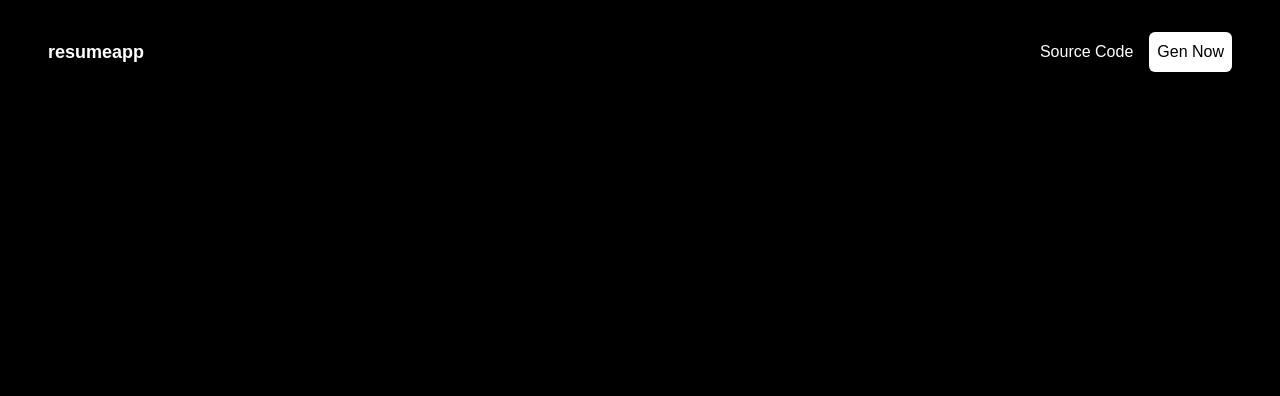
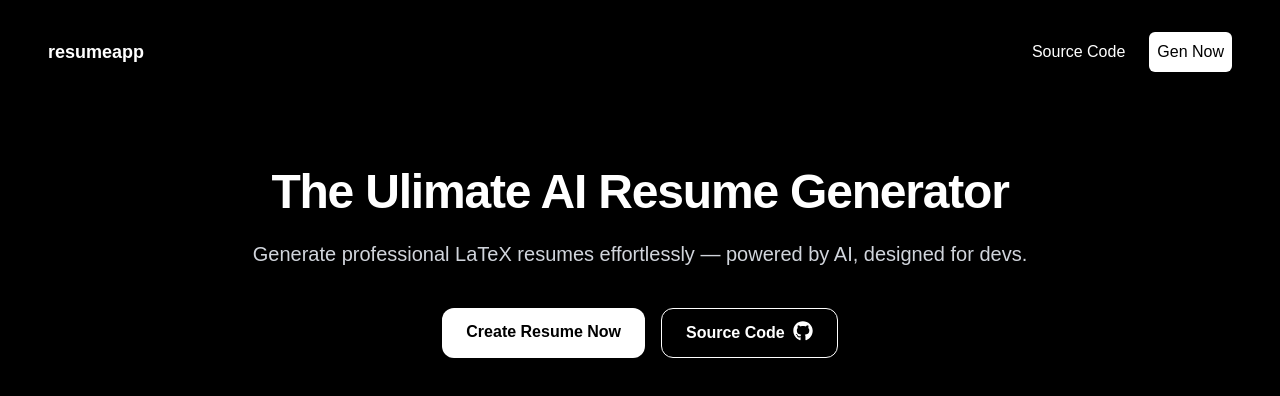
Before and after one commit to justintimejt/CrackdResume, a Next.js app: page / in a window 1280 px wide. Shown: the top 396 px of the page. Built offline with nearby package versions, Linux system fonts and the light colour scheme.

Commit message:
feat: prototyping landing page main section

```diff
--- a/src/app/page.tsx
+++ b/src/app/page.tsx
@@ -1,5 +1,5 @@
 import Image from "next/image";
-
+import { FaGithub } from 'react-icons/fa'; // Add this at the top
 
 
 export default function Home() {
@@ -10,17 +10,43 @@ export default function Home() {
         <div className="text-lg font-bold text-white">
           resumeapp
         </div>
-        <div className="flex space-x-4">
+        <div className="flex space-x-6">
           <button className="text-md text-white">Source Code</button>
           <button className="text-md text-black bg-white p-2 rounded-md"><a href="/">Gen Now</a></button>
         </div>
 
+      </nav>
+      <main className="mt-24 text-white text-center px-6">
+        <div>
+          <h1 className="text-5xl font-extrabold tracking-tight mb-6">
+            The Ulimate AI Resume Generator
+          </h1>
+          <p className="text-xl text-gray-300 mb-10">
+            Generate professional LaTeX resumes effortlessly — powered by AI, designed for devs.
+          </p>
+        </div>
 
-      </nav>
-      <main className="mt-24">
+        <div className="flex justify-center space-x-4">
+          <a
+            href="/generate"
+            className="bg-white text-black px-6 py-3 rounded-xl font-semibold shadow hover:bg-gray-100 transition"
+          >
+            Create Resume Now
+          </a>
+          <a
+            href="https://github.com/yourusername/yourrepo"
+            className="bg-transparent border border-white px-6 py-3 rounded-xl font-semibold text-white hover:bg-white hover:text-black transition"
+            target="_blank" rel="noopener noreferrer"
+          >
+            <div className="flex space-x-2">
+              <span>Source Code</span>
+              <FaGithub className="text-xl"/>
+            </div>
 
+          </a>
+        </div>
+      </main>
 
-      </main>
       <footer>
 
       </footer>
```
